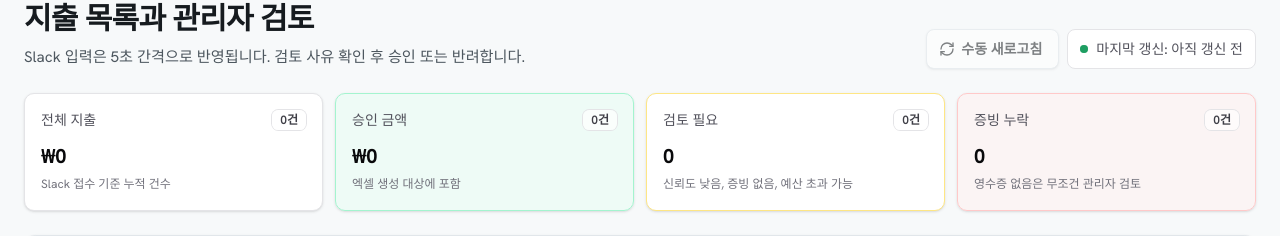
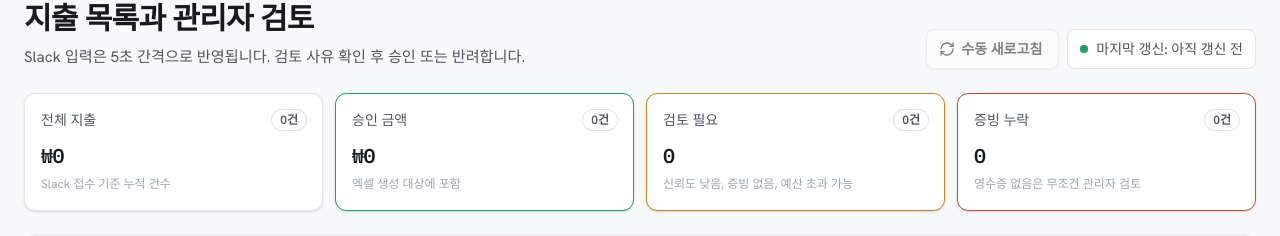
Before and after one commit to sooyeon321/BudgetFlow, a Next.js app in the folder budgetflow-frontend/: page /expenses in a window 1280 px wide. Shown: the part 112-348 px from the top of the page. Built offline with nearby package versions, Linux system fonts and the light colour scheme; no server answers; a web font is replaced by a local one.

Commit message:
feat: 요약 카드 디자인 시스템 semantic 색상 적용

```diff
--- a/budgetflow-frontend/src/components/summary-card.tsx
+++ b/budgetflow-frontend/src/components/summary-card.tsx
@@ -8,11 +8,11 @@ type SummaryCardProps = {
   tone?: SummaryTone;
 };
 
-const toneClassByTone: Record<SummaryTone, string> = {
-  default: "border-zinc-200",
-  success: "border-emerald-200 bg-emerald-50/70",
-  warning: "border-amber-200 bg-amber-50/80",
-  danger: "border-red-200 bg-red-50/70",
+const toneClass: Record<SummaryTone, string> = {
+  default: "border-[#E1E6EA]",
+  success: "border-[#1E9E62] bg-[#E6F4EC]/60",
+  warning: "border-[#C9821A] bg-[#FBF0DC]/70",
+  danger: "border-[#C8443B] bg-[#FBE9E7]/60",
 };
 
 export function SummaryCard({
@@ -24,20 +24,22 @@ export function SummaryCard({
 }: SummaryCardProps) {
   return (
     <div
-      className={`rounded-[10px] border bg-background p-4 shadow-sm ${toneClassByTone[tone]}`}
+      className={`rounded-xl border bg-white p-4 shadow-sm ${toneClass[tone]}`}
     >
       <div className="flex min-h-6 items-start justify-between gap-2">
-        <p className="text-sm font-medium text-zinc-600">{label}</p>
+        <p className="text-sm font-medium text-[#4D575F]">{label}</p>
         {status ? (
-          <span className="rounded-md bg-white/70 px-2 py-0.5 text-xs font-semibold text-zinc-700 ring-1 ring-zinc-200">
+          <span className="rounded-full bg-white/70 px-2 py-0.5 text-xs font-semibold text-[#4D575F] ring-1 ring-[#E1E6EA]">
             {status}
           </span>
         ) : null}
       </div>
-      <p className="mt-2 break-keep text-xl font-bold tracking-tight tabular-nums text-zinc-950">
+      <p className="mt-2 break-keep font-mono text-xl font-bold tabular-nums tracking-tight text-[#161B1F]">
         {value}
       </p>
-      {note ? <p className="mt-1 text-xs leading-5 text-zinc-500">{note}</p> : null}
+      {note ? (
+        <p className="mt-1 text-xs leading-5 text-[#9AA6AF]">{note}</p>
+      ) : null}
     </div>
   );
 }
```
